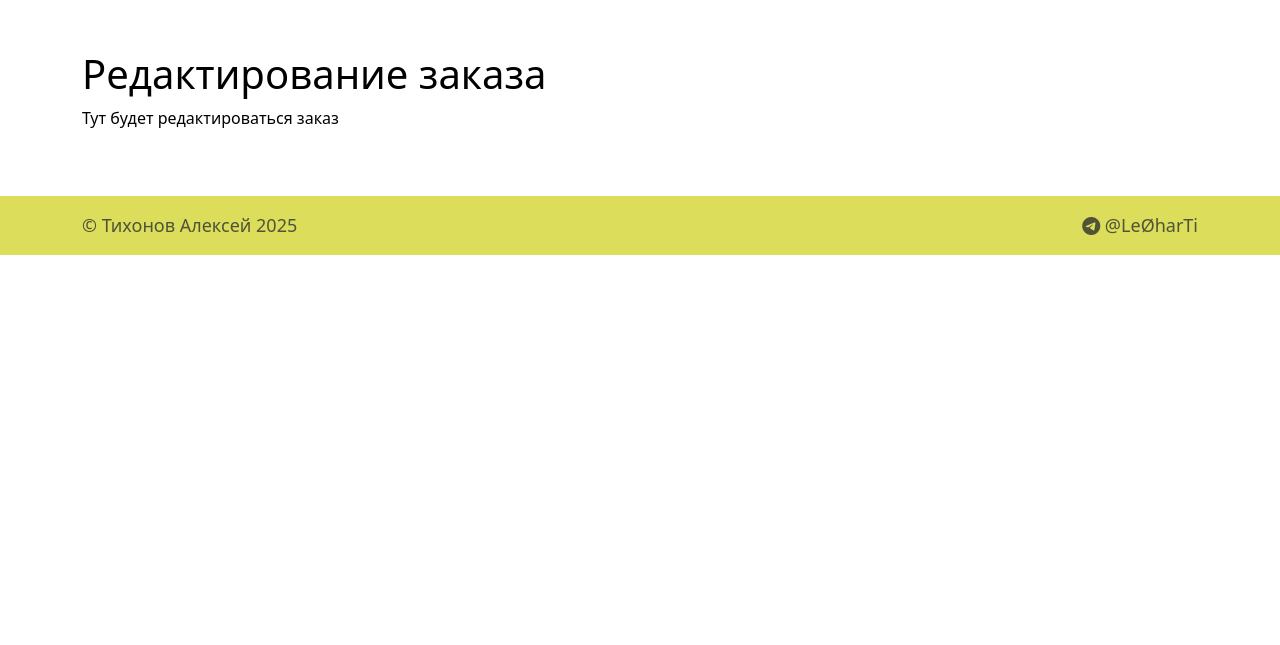
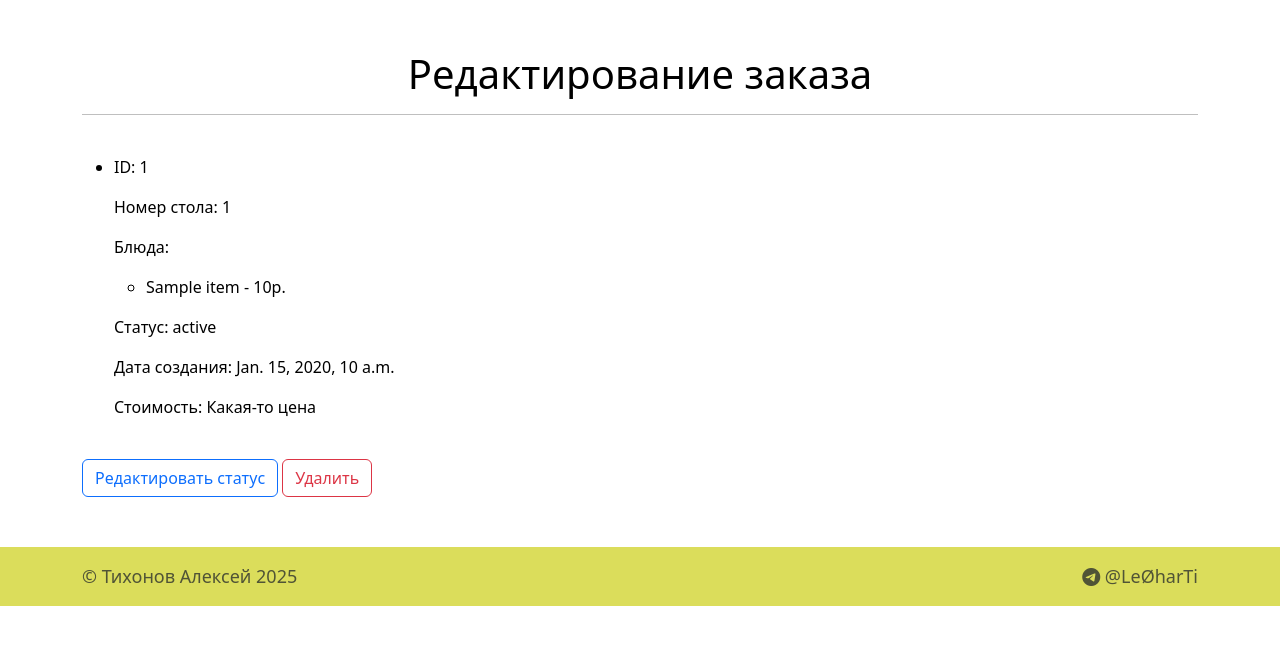
Before and after one commit to Le0har/EffectiveCafe, a Django app: template app/cafe/templates/cafe/order_detail.html in a window 1280 px wide. Shown: the part 97-742 px from the top of the page. Run offline with Django 3.2, Linux system fonts and the light colour scheme; the template is opened without the code that fills it: most values are stand-ins (such as "Sample title", 1, 10 or a date in 2020).

Commit message:
Make delete order

```diff
--- a/app/cafe/templates/cafe/errors.html
+++ b/app/cafe/templates/cafe/errors.html
@@ -13,6 +13,7 @@
                     <hr>
                 </div>
             </div>
+            <br>
             <div class="row">
                 <div class="col">
                     {{ error }}
--- a/app/cafe/templates/cafe/order_detail.html
+++ b/app/cafe/templates/cafe/order_detail.html
@@ -7,9 +7,39 @@
 {% block content %}
     <div class="container">
         <section>
-            <h1>Редактирование заказа</h1>
-
-            <p>Тут будет редактироваться заказ</p>
+            <div class="row">
+                <div class="col text-center">
+                    <h1>Редактирование заказа</h1>
+                    <hr>
+                </div>
+            </div>
+            <br>
+            <ul>
+                <li>
+                    <p>ID: {{ order.id }}</p>
+                    <p>Номер стола: {{ order.table_number }}</p>
+                    <p>Блюда:</p>
+                    <ul>
+                        {% for item in order.items.all %}
+                            <li>
+                                <p>{{ item.name }} - {{ item.price }}р.</p>
+                            </li>
+                        {% endfor %}
+                    </ul>
+                    <p>Статус: {{ order.get_status_display }}</p>
+                    <p>Дата создания: {{ order.created_at }}</p>
+                    <p>Стоимость: Какая-то цена</p>
+                </li>
+            </ul>
+            <br>
+            <div style="display: flex; flex-direction: row;">
+                <a href="{% url 'cafe:order-edit' order.id %}" class="btn btn-outline-primary">Редактировать статус</a>
+                &nbsp;
+                <form action="{% url 'cafe:order-delete' order.id %}" method="POST">
+                    {% csrf_token %}
+                    <button type="submit" class="btn btn-outline-danger">Удалить</button>
+                </form>
+            </div>
 
         </section>
     </div>
--- a/app/cafe/templates/cafe/order_list.html
+++ b/app/cafe/templates/cafe/order_list.html
@@ -13,7 +13,7 @@
                     <hr>
                 </div>
             </div>
-
+            <br>
             <div class="row">
                 <div class="col">
                     <table class="table table-striped">
@@ -44,7 +44,7 @@
                                 </td>
 
                                 <td>{{ order.get_status_display }}</td>
-                                <td>{{ order.created_at | date:"d F Y H:i:s" }}</td>
+                                <td>{{ order.created_at }}</td>
                                 <td>Какая-то цена</td>
                             </tr>
                             {% endfor %}
```
Also changed, not shown: app/cafe/templates/cafe/order_create.html (+7 -2 lines), app/cafe/templates/cafe/order_find.html (+7 -2 lines), app/cafe/views.py (+7 -6 lines).
